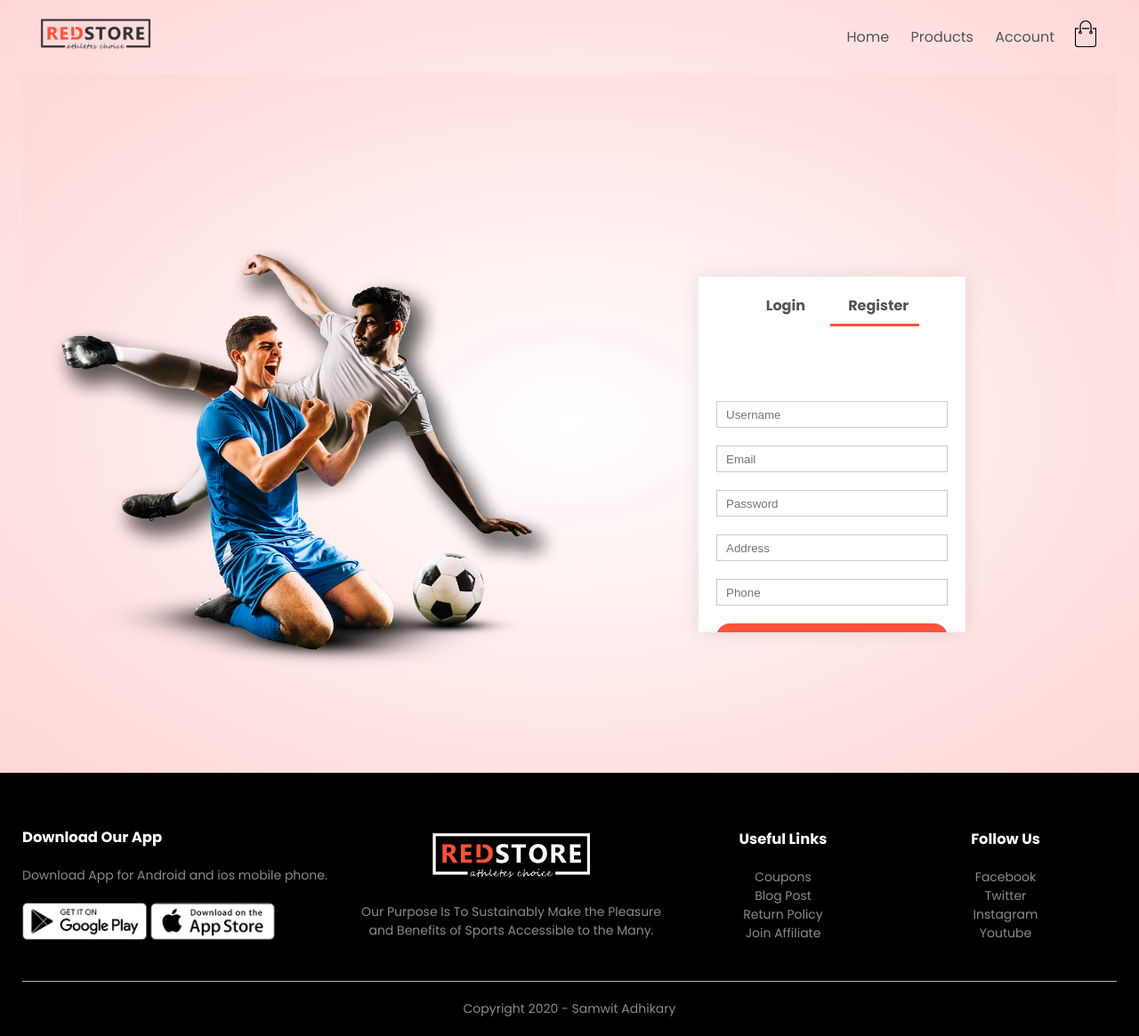
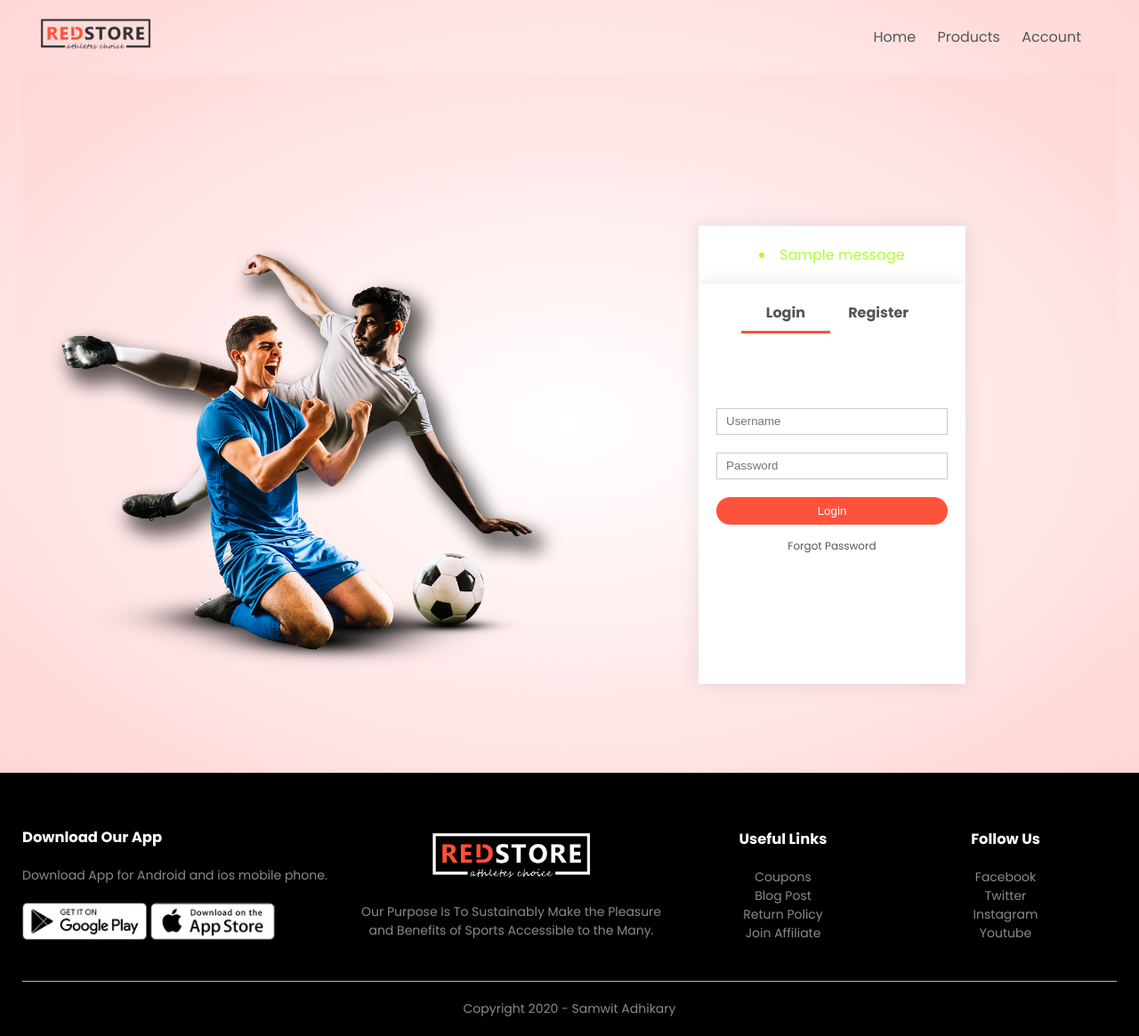
Before and after one commit to YDevTech/mykart, a Django app: a page that uses mykart/templates/menu.html in a window 1280 px wide. Shown: the whole page at 89% size. Run offline with Django 5.2, Linux system fonts and the light colour scheme; tables that the repository leaves empty hold one stand-in row (values such as "Sample post"); one stand-in notice (Sample message) is shown.

Commit message:
account management finished

```diff
--- a/mykart/customers/urls.py
+++ b/mykart/customers/urls.py
@@ -6,6 +6,8 @@ from . import views
 
 urlpatterns = [
     path('account',views.show_account,name='account'),
+    path('logout',views.sign_out,name='logout'),
+
 
 
 ]
--- a/mykart/customers/views.py
+++ b/mykart/customers/views.py
@@ -1,11 +1,19 @@
 from django.shortcuts import render, redirect
 from django.contrib.auth.models import User
+from django.contrib.auth import authenticate, login, logout
 from django.contrib import messages
 from .models import Customer
 
+def sign_out(request):
+    logout(request)
+    return redirect('home')
+
 
 def show_account(request):
-    if request.POST and 'Register' in request.POST:
+    context = {}
+
+    if request.POST and 'register' in request.POST:
+        context['register'] = False
         try:
             username = request.POST.get('username')
             password = request.POST.get('password')
@@ -14,7 +22,7 @@ def show_account(request):
             phone = request.POST.get('phone')
 
             # Create user accounts
-            user = User.objects.create(
+            user = User.objects.create_user(
                 username=username,
                 password=password,
                 email=email
@@ -26,8 +34,20 @@ def show_account(request):
                 phone=phone,
                 address=address
             )
+            success_message = "User registered successfully"
+            messages.success(request, success_message)
+        except Exception as e:
+            error_message = 'Duplicate user name or invalid inputs'
+            messages.error(request, error_message)
+
+    if request.POST and 'login' in request.POST:
+        username = request.POST.get('username')
+        password = request.POST.get('password')
+        user = authenticate(username=username, password=password)
+        if user:
+            login(request, user)
             return redirect('home')
-        except Exception as e:
-            error_message = 'Duplicate user name or invalid credentials'
-            messages.error(request,error_message)
-    return render(request, 'account.html')
+        else:
+            messages.error(request, 'Invalid user credentials')
+
+    return render(request, 'account.html', context)
--- a/mykart/static/css/style.css
+++ b/mykart/static/css/style.css
@@ -385,10 +385,27 @@ th:last-child{
     padding: 50px 0;
     background: radial-gradient(#fff, #ffd6d6);
 }
+.message-container{
+    background: #fff;
+    width: 300px;
+    height: fit-content;
+    position: relative;
+    text-align: center;
+    padding: 20px 0;
+    margin: auto;
+    box-shadow: 0 0 20px 0px rgba(0, 0, 0, 0.1);
+    overflow: hidden;
+}
+.error{
+    color: red;
+}
+.success{
+    color: greenyellow;
+}
 .form-container{
     background: #fff;
     width: 300px;
-    height: 400px;
+    height: 450px;
     position: relative;
     text-align: center;
     padding: 20px 0;
--- a/mykart/templates/account.html
+++ b/mykart/templates/account.html
@@ -25,6 +25,16 @@
 
     }
 </script>
+{% if register %}
+    <script>
+        register()
+    </script>
+{% else %}
+<script>
+    login()
+</script>
+{% endif %}
+
 {% endblock  %}
 
 {% endblock content %}
--- a/mykart/templates/account_banner.html
+++ b/mykart/templates/account_banner.html
@@ -6,6 +6,15 @@
                 <img src="{% static 'images/image1.png' %}" width="100%">
             </div>
             <div class="col-2">
+                {% if messages %}
+                <div class="message-container" >
+                    {% for message in messages %}
+                            <li class="{{ message.tags }}"> {{ message }} </li>
+                    {% endfor %}
+
+                </div>
+                {% endif %}
+
                 <div class="form-container">
                     <div class="form-btn">
                         <span onclick="login()">Login</span>
@@ -26,7 +35,7 @@
                         <input type="password" name="password" minlength="4" required placeholder="Password">
                         <input type="text" name="address" minlength="5" required placeholder="Address">
                         <input type="text" name="phone" minlength="5" required placeholder="Phone">
-                        <button type="submit" name="Register" class="btn">Register</button>
+                        <button type="submit" name="register" class="btn">Register</button>
                     </form>
                 </div>
             </div>
--- a/mykart/templates/menu.html
+++ b/mykart/templates/menu.html
@@ -7,9 +7,15 @@
         <ul id="MenuItems">
             <li><a href="{% url 'home' %}">Home</a></li>
             <li><a href="{% url 'list_product' %}">Products</a></li>
+            {% if not user.is_authenticated %}
             <li><a href="{% url 'account' %}">Account</a></li>
+            {% else %}
+            <li><a href="{% url 'account' %}">Logout</a></li>
+            {% endif %}
         </ul>
     </nav>
-    <a href="{% url 'cart' %}"><img src="{% static 'images/cart.png' %}" width="30px" height="30px"></a>
+    {% if user.is_authenticated %}
+      <a href="{% url 'cart' %}"><img src="{% static 'images/cart.png' %}" width="30px" height="30px"></a>
+    {% endif %}
     <img src="{% static 'images/menu.png' %}" class="menu-icon" onclick="menutoggle()">
 </div>
```
Also changed, not shown: mykart/db.sqlite3.
